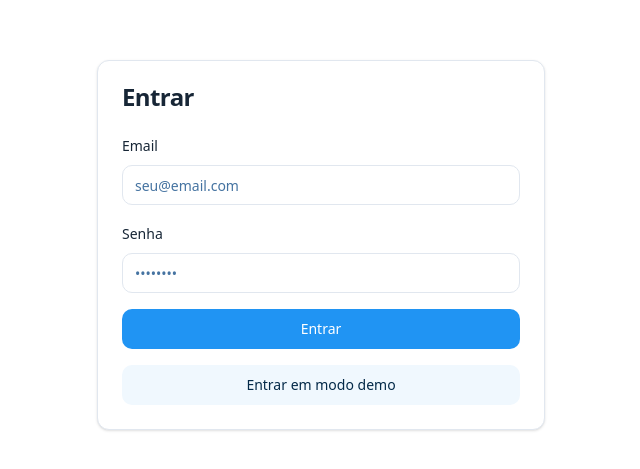
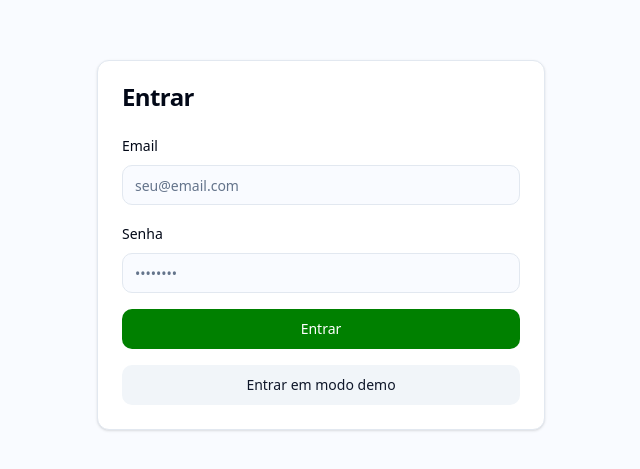
Before and after one commit to guilhermelr291/microbiz-performance-hub-63, a React (Vite) app: page /login in a window 1280 px wide. Shown: the part 155-624 px from the top of the page, without its empty margins (319-959 px from the left). Built offline with nearby package versions, Linux system fonts and the light colour scheme.

Commit message:
Reverted to commit 838f6069b64ce95720fe688830df9776bf2ba15a

```diff
--- a/src/index.css
+++ b/src/index.css
@@ -4,43 +4,43 @@
 
 @layer base {
   :root {
-    --background: 0 0% 100%;
-    --foreground: 210 40% 15%;
+    --background: 216 100% 98.8%;
+    --foreground: 222.2 84% 4.9%;
 
     --card: 0 0% 100%;
-    --card-foreground: 210 40% 15%;
+    --card-foreground: 222.2 84% 4.9%;
 
     --popover: 0 0% 100%;
-    --popover-foreground: 210 40% 15%;
+    --popover-foreground: 222.2 84% 4.9%;
 
-    --primary: 207 90% 54%;
+    --primary: 120 100% 25%;
     --primary-foreground: 0 0% 100%;
 
-    --secondary: 207 90% 97%;
-    --secondary-foreground: 207 90% 15%;
+    --secondary: 210 40% 96.1%;
+    --secondary-foreground: 222.2 47.4% 11.2%;
 
-    --muted: 210 40% 96%;
-    --muted-foreground: 210 40% 45%;
+    --muted: 210 40% 96.1%;
+    --muted-foreground: 215.4 16.3% 46.9%;
 
-    --accent: 207 90% 54%;
+    --accent: 120 100% 25%;
     --accent-foreground: 0 0% 100%;
 
-    --destructive: 0 84% 60%;
-    --destructive-foreground: 0 0% 100%;
+    --destructive: 0 84.2% 60.2%;
+    --destructive-foreground: 210 40% 98%;
 
-    --border: 214 32% 91%;
-    --input: 214 32% 91%;
-    --ring: 207 90% 54%;
+    --border: 214.3 31.8% 91.4%;
+    --input: 214.3 31.8% 91.4%;
+    --ring: 222.2 84% 4.9%;
 
     --radius: 0.75rem;
 
-    --success: 134 61% 41%;
+    --success: 120 100% 25%;
     --success-foreground: 0 0% 100%;
-    --warning: 45 93% 47%;
-    --warning-foreground: 0 0% 100%;
-    --danger: 0 84% 60%;
+    --warning: 45 100% 70%;
+    --warning-foreground: 0 0% 0%;
+    --danger: 0 84.2% 60.2%;
     --danger-foreground: 0 0% 100%;
-    --info: 207 90% 54%;
+    --info: 210 100% 56%;
     --info-foreground: 0 0% 100%;
 
     --chart-orange: 25 95% 53%;
@@ -59,41 +59,41 @@
   }
 
   .dark {
-    --background: 210 100% 4%;
-    --foreground: 0 0% 98%;
+    --background: 222.2 84% 4.9%;
+    --foreground: 210 40% 98%;
 
-    --card: 210 100% 6%;
-    --card-foreground: 0 0% 98%;
+    --card: 222.2 84% 4.9%;
+    --card-foreground: 210 40% 98%;
 
-    --popover: 210 100% 6%;
-    --popover-foreground: 0 0% 98%;
+    --popover: 222.2 84% 4.9%;
+    --popover-foreground: 210 40% 98%;
 
-    --primary: 207 90% 61%;
-    --primary-foreground: 210 100% 4%;
+    --primary: 210 40% 98%;
+    --primary-foreground: 222.2 47.4% 11.2%;
 
-    --secondary: 210 100% 11%;
-    --secondary-foreground: 207 90% 90%;
+    --secondary: 217.2 32.6% 17.5%;
+    --secondary-foreground: 210 40% 98%;
 
-    --muted: 210 100% 11%;
-    --muted-foreground: 210 40% 65%;
+    --muted: 217.2 32.6% 17.5%;
+    --muted-foreground: 215 20.2% 65.1%;
 
-    --accent: 207 90% 61%;
-    --accent-foreground: 210 100% 4%;
+    --accent: 217.2 32.6% 17.5%;
+    --accent-foreground: 210 40% 98%;
 
-    --destructive: 0 84% 60%;
-    --destructive-foreground: 0 0% 100%;
+    --destructive: 0 62.8% 30.6%;
+    --destructive-foreground: 210 40% 98%;
 
-    --border: 210 100% 11%;
-    --input: 210 100% 11%;
-    --ring: 207 90% 61%;
-    --sidebar-background: 210 100% 6%;
-    --sidebar-foreground: 0 0% 95%;
-    --sidebar-primary: 207 90% 61%;
-    --sidebar-primary-foreground: 210 100% 4%;
-    --sidebar-accent: 210 100% 11%;
-    --sidebar-accent-foreground: 0 0% 95%;
-    --sidebar-border: 210 100% 11%;
-    --sidebar-ring: 207 90% 61%;
+    --border: 217.2 32.6% 17.5%;
+    --input: 217.2 32.6% 17.5%;
+    --ring: 212.7 26.8% 83.9%;
+    --sidebar-background: 240 5.9% 10%;
+    --sidebar-foreground: 240 4.8% 95.9%;
+    --sidebar-primary: 224.3 76.3% 48%;
+    --sidebar-primary-foreground: 0 0% 100%;
+    --sidebar-accent: 240 3.7% 15.9%;
+    --sidebar-accent-foreground: 240 4.8% 95.9%;
+    --sidebar-border: 240 3.7% 15.9%;
+    --sidebar-ring: 217.2 91.2% 59.8%;
   }
 }
 
```
